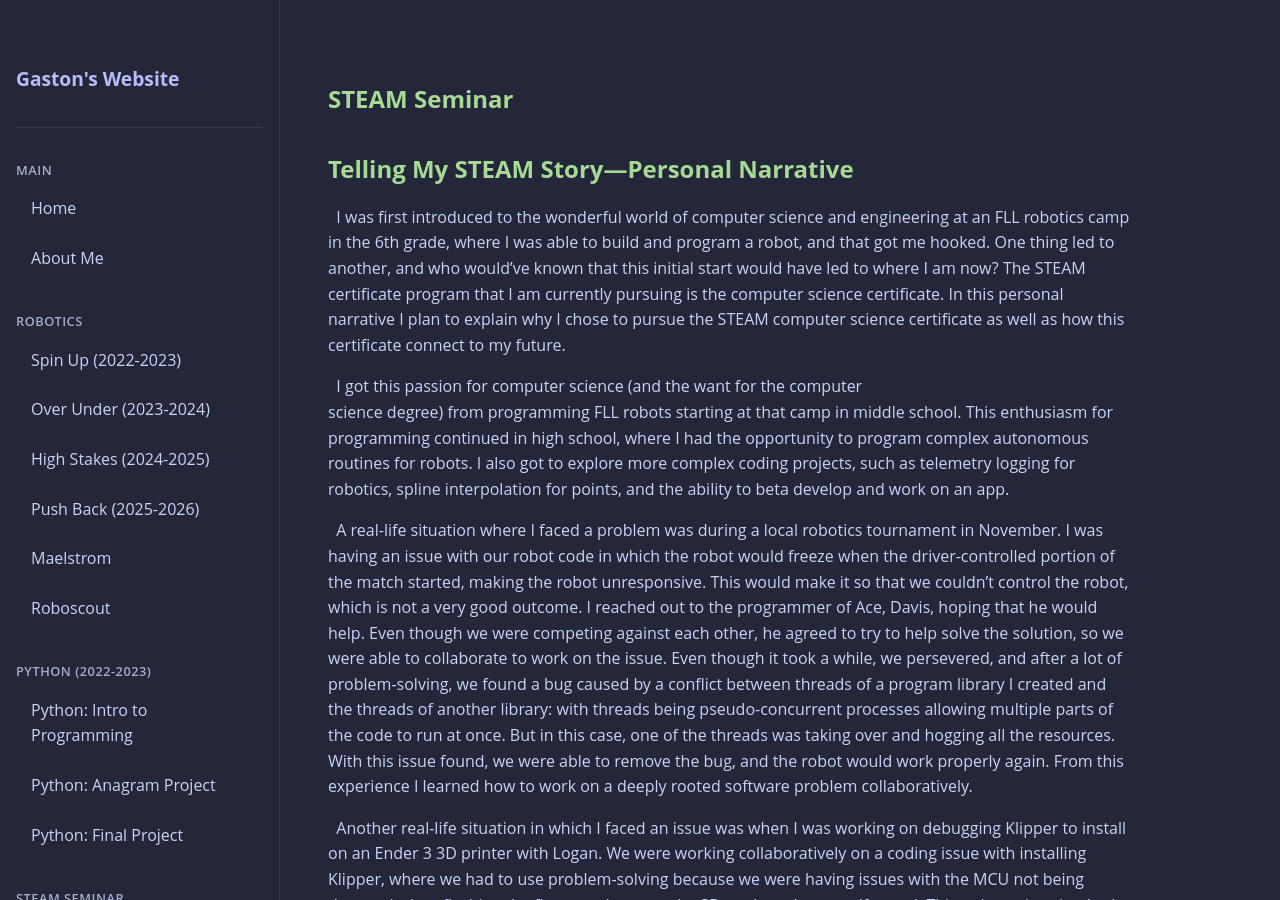
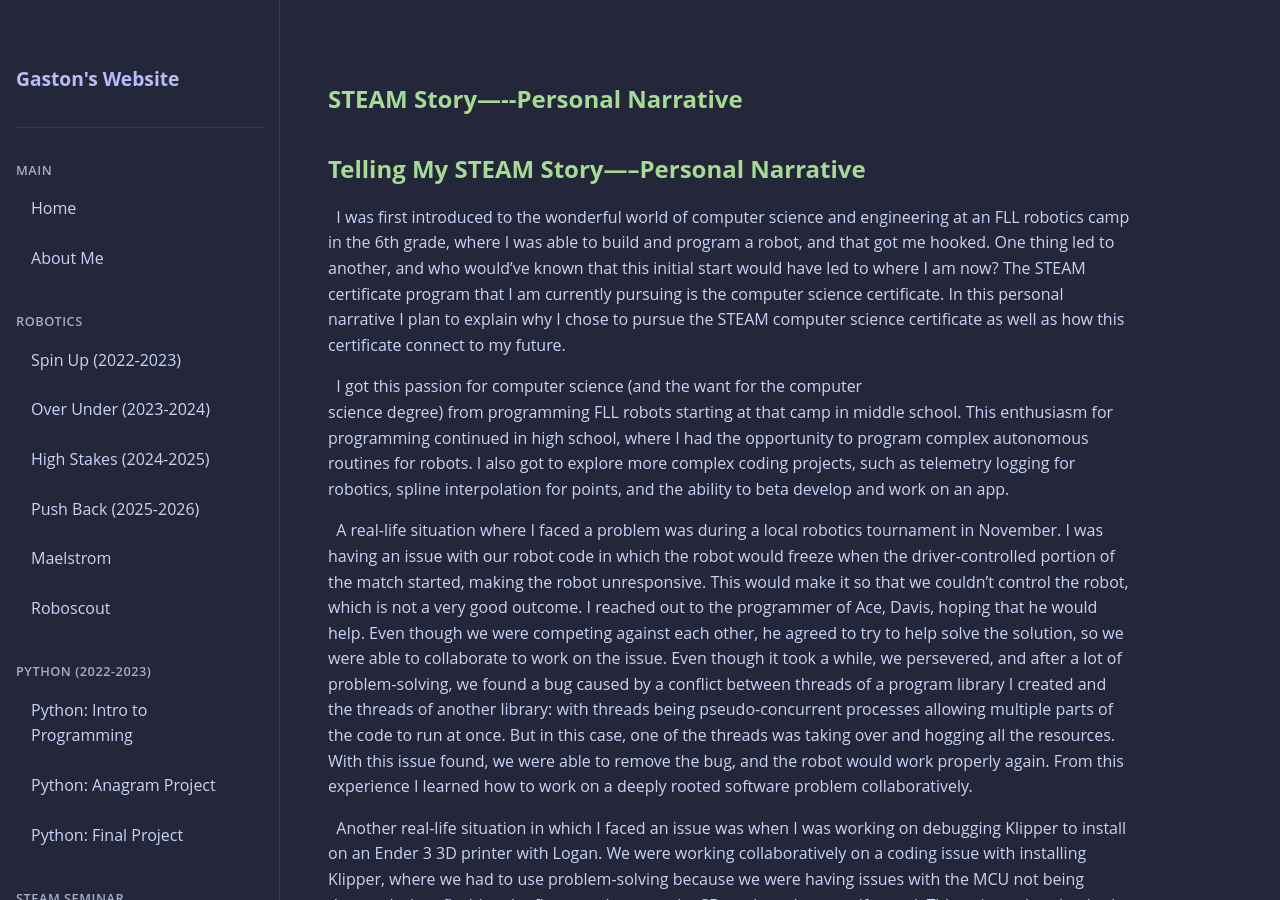
Before and after one commit to Lunar-Eclipse255/gaston.github.io, a Jekyll site: the page built from docs/posts/STEAM seminar/steam_seminar.md, in a window 1280 px wide and 900 px high. Built offline with Jekyll 4.4.1, drawn with Linux system fonts in a browser that asks for light colours.

Commit message:
formatting

```diff
--- a/docs/_config.yml
+++ b/docs/_config.yml
@@ -47,7 +47,7 @@ sidebar:
       - python-final
   - label: Steam Seminar
     children:
-      - steam-seminar
+      - personal-narrative
 
 
 exclude:
--- a/docs/posts/STEAM seminar/steam_seminar.md
+++ b/docs/posts/STEAM seminar/steam_seminar.md
@@ -1,10 +1,10 @@
 ---
 layout: sidebar
-title: STEAM Seminar
-id: steam-seminar
+title: STEAM Story—--Personal Narrative
+id: personal-narrative
 ---
 
-## Telling My STEAM Story—Personal Narrative
+## Telling My STEAM Story—--Personal Narrative
 
 &nbsp; I was first introduced to the wonderful world of computer science and
 engineering at an FLL robotics camp in the 6th grade, where I was able to build and program a robot, and that got me hooked. One thing led to another, and who would've known that this initial start would have led to where I am now? The STEAM certificate program that I am currently pursuing is the computer science certificate. In this personal narrative I plan to explain why I chose to pursue the STEAM computer science certificate as well as how this certificate connect to my future.
```
